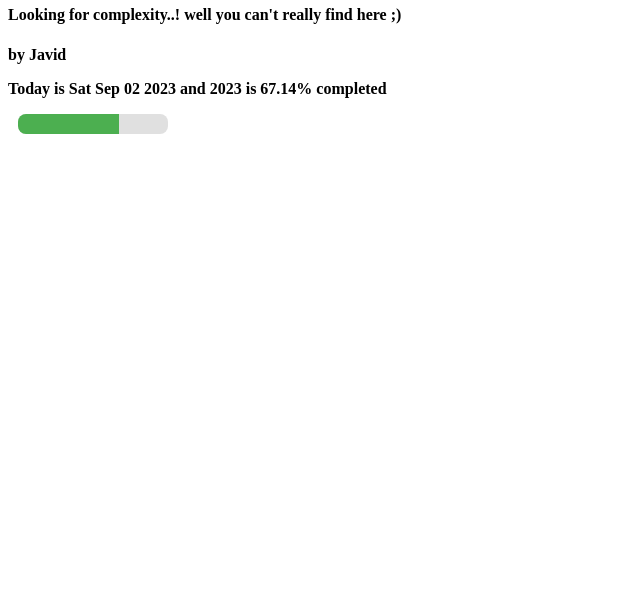
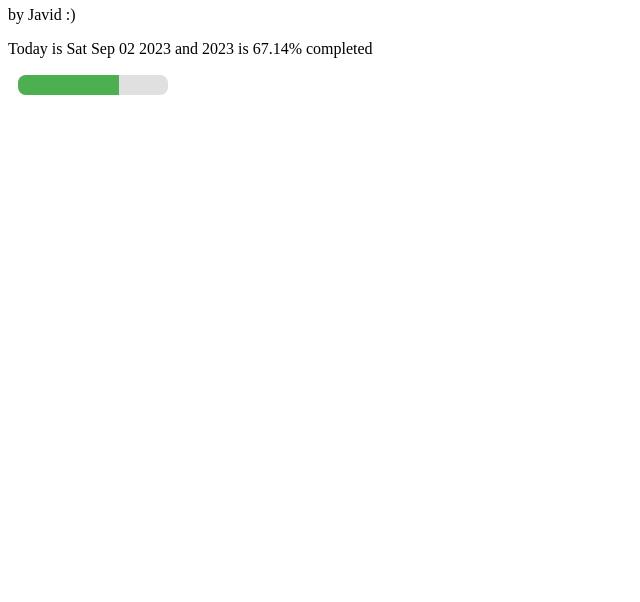
Before and after one commit to JavidJilani/staticWebsiteTesting, a plain HTML site: page index.html in a window 1280 px wide. Shown: the part 198-800 px from the top of the page, without its empty margins (0-640 px from the left). Drawn offline with Linux system fonts and the light colour scheme.

Commit message:
Update index.html

```diff
--- a/index.html
+++ b/index.html
@@ -30,8 +30,8 @@
         </div>
         <div style="margin-top: 120px;">
             <h1>Testing public server deployment..!</h1>
-<h4> Looking for complexity..! well you can't really find here ;) <h4>
-            <p>by Javid</p>
+
+            <p>by Javid :)</p>
             <p id="dynamic-content">Today is currentDate and 2023 is __% completed</p>
             <div class="progress-bar">
                 <div class="progress-filled" id="progressFill"></div>
```
